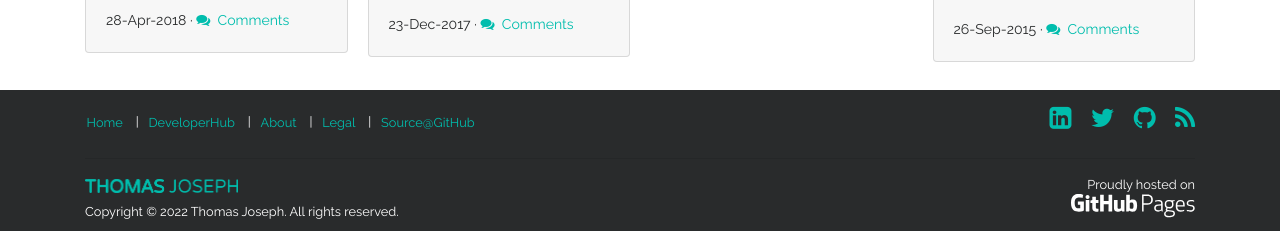
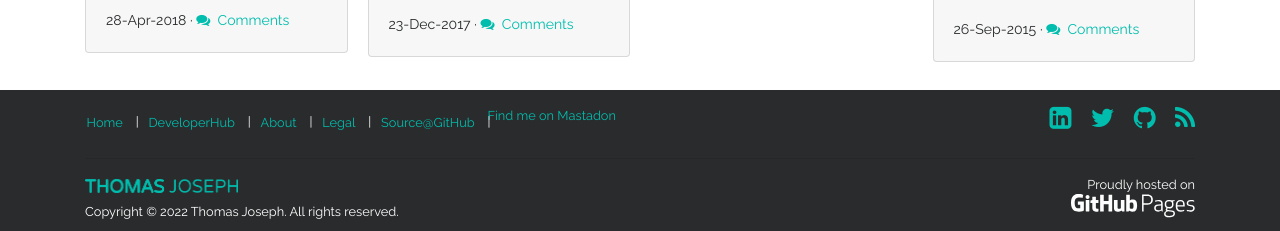
Before and after one commit to ethomasjoseph/ethomasjoseph.com, a Jekyll site: the page built from docs/index.html, in a window 1280 px wide and 900 px high, scrolled down 910 px. Shown: the part 666-897 px from the top of the window. Built offline with Jekyll 4.4.1, drawn with Linux system fonts in a browser that asks for light colours; comment, search, counter and statistics services are not loaded.

Commit message:
Update footer.html
Added link to Mastadon

```diff
--- a/docs/_includes/themes/tj/structure/footer.html
+++ b/docs/_includes/themes/tj/structure/footer.html
@@ -18,6 +18,9 @@
                           </li>
                           <li class="nav-item">
                             <a class="nav-link" href="https://github.com/ethomasjoseph/ethomasjoseph.com" target="_blank">Source@GitHub</a>
+                          </li>
+                          <li class="nav-item">
+                            <a rel="me" href="https://techhub.social/@ethomasjo">Find me on Mastadon</a>
                           </li>
                         </ul>
                     </nav>
```
